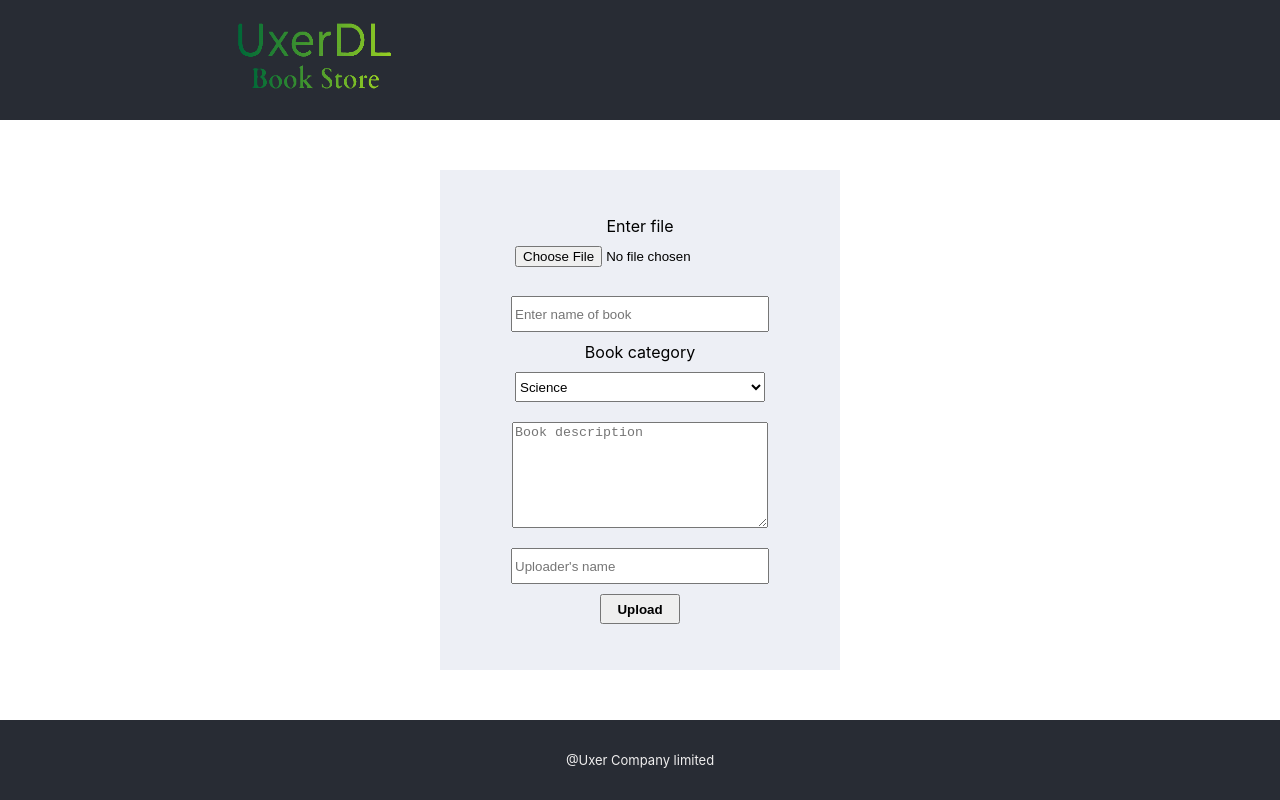
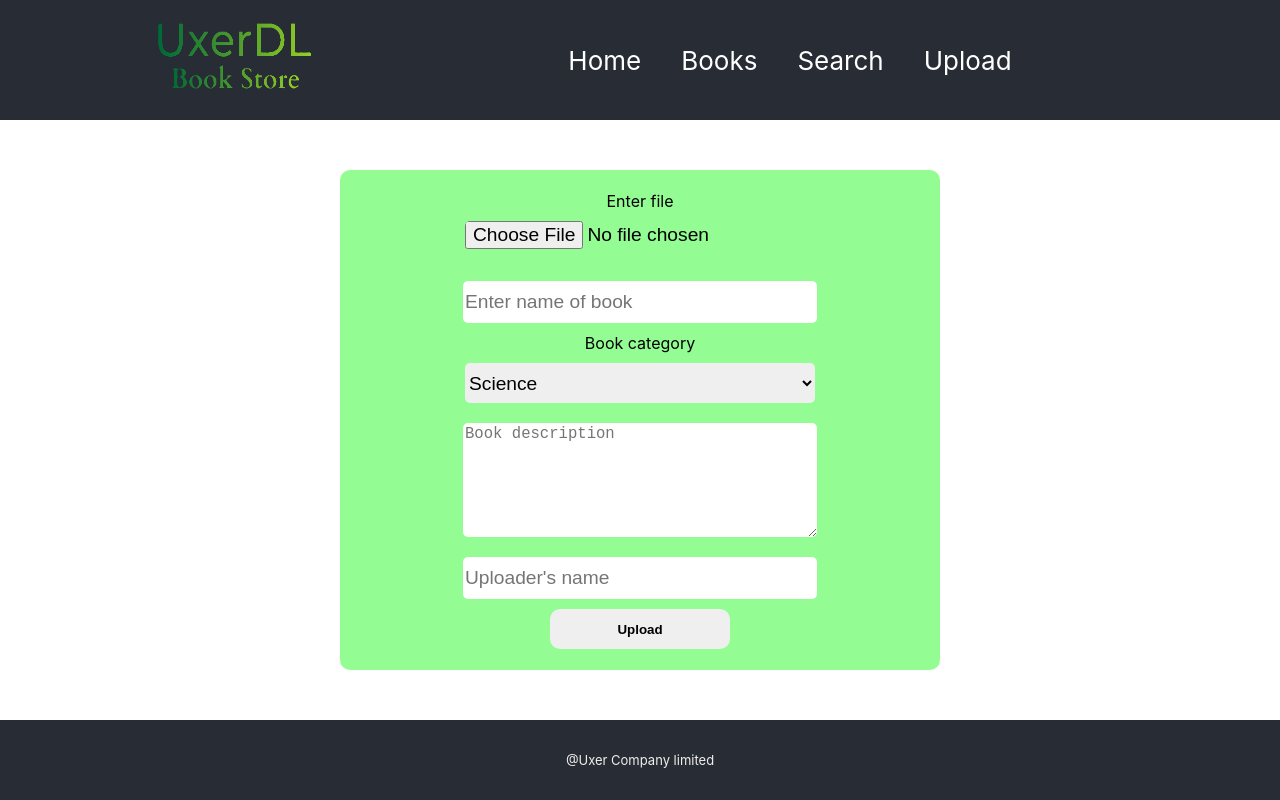
Before and after one commit to Hamza1610/UxerDL-Alx, a React (Create React App) app in the folder frontend/: page /api/upload in a window 1280 px wide. Built offline with nearby package versions, Linux system fonts and the light colour scheme.

Commit message:
styles reforvish

```diff
--- a/frontend/src/App.css
+++ b/frontend/src/App.css
@@ -26,19 +26,62 @@ html {
   height: 250px;
   width: 300px;
 }
+.Nav-bar {
+  display: flex;
+  justify-content: center;
+  align-items: center;
+}
+.Nav-bar div {
+  border-radius: 10px;
+  margin: 10px;
+  padding: 10px;
+}
+.Nav-bar div:hover {
+  color: black;
+  background-color: rgb(147, 252, 147);
+  transition: ease-in 0.7s;
+}
+.Nav-bar div a {
+  color: white;
+  text-decoration: none;
+}
+.Nav-bar div a:hover {
+  color: black;
+  background-color: rgb(147, 252, 147);
+  transition: ease-in 0.7s;
+}
 .menuIcon {
   height: 45px;
 }
 /* Search component */
+.searchForm {
+  background-color: #282c34;
+}
 .searchInput, .searchButton{
+  margin: 10px 2px;
   height: 45px;
   font-size: 20px;
+  border-radius: 10px;
+  border-style: groove;
 }
 .searchInput {
   width: 270px;
 }
 .searchButton {
   width: 100px;
+
+}
+.searchButton:hover {
+  background-color: rgb(147, 252, 147);
+  transition: ease-in 0.7s;
+}
+.search-viewer-div {
+  display: flex;
+  justify-content: center;
+  align-items: center;
+  width: 100vw;
+  height: 55vh;
+
 }
 /* List component */
 .list-div {
@@ -61,17 +104,17 @@ html {
 .card-div {
   height: 45vh;
   width: 300px;
-  background-color: #edeff5;
+  background-color: rgb(147, 252, 147);
   display: flex;
   align-items: center;
   flex-direction: column;
   justify-content: center;
   margin: 10px;
+  border-radius: 10px;
 }
 .card-div:hover {
   height: 50vh;
   width: 350px;
-  background-color: #9acef8;
   transition: ease-in-out 0.5s;
 }
 .card-content {
@@ -86,6 +129,8 @@ html {
   width: 80px;
   height: 30px;
   font-weight: bolder;
+  border-style: groove;
+  border-radius: 10px;
 }
 .download-button:hover {
   color: white;
@@ -118,26 +163,35 @@ html {
   justify-content: center;
   align-items: center;
   height: 500px;
-  width: 400px;
-  background-color: #edeff5;
+  width: 600px;
+  background-color: rgb(147, 252, 147);
+  border-radius: 10px;
 
 }
 .fileName, .bookName, .bookCategory, .UploaderName {
-  width: 250px;
-  height: 30px;
+  font-size: larger;
+  width: 350px;
+  height: 40px;
   margin: 10px;
+  border-radius: 5px;
+  border-style: none;
 }
 .bookDescription {
+  font-size: larger;
   margin: 10px;
-  max-width: 250px;
-  max-height: 100px;
-  min-width: 250px;
-  min-height: 100px;
+  max-width: 350px;
+  max-height: 110px;
+  min-width: 350px;
+  min-height: 110px;
+  border-radius: 5px;
+  border-style: none;
 }
 .submitButton {
-  width: 80px;
-  height: 30px;
+  width: 180px;
+  height: 40px;
   font-weight: bolder;
+  border-radius: 10px;
+  border-style: none;
 
 }
 .submitButton:hover {
--- a/frontend/src/App.js
+++ b/frontend/src/App.js
@@ -7,6 +7,7 @@ import Header from "./components/Header";
 import Footer from "./components/Footer";
 import Upload from "./components/Upload";
 import Search from "./components/Search";
+import  NotFound from './components/NotFound';
 
 function App() {
 
@@ -25,6 +26,9 @@ function App() {
           <Route exact path='/api/upload'>
             <Upload />
           </Route>
+          <Route  path=''>
+            <NotFound />
+          </Route>
         </Switch>
       </div>
       <Footer />
--- a/frontend/src/components/Header.js
+++ b/frontend/src/components/Header.js
@@ -1,11 +1,17 @@
+import { Link } from 'react-router-dom';
 import logo from './logo.png';
+
+
 const Header = () => {
 
   return (
     <header className="App-header">
       <div><img src={logo} className='logo'  alt='LOGO' /></div>
-      <div className=''>
-
+      <div className='Nav-bar'>
+        <div className='Nav-item'><Link to="/">Home</Link></div>
+        <div className='Nav-item'><Link to="/api/">Books</Link></div>
+        <div className='Nav-item'><Link to="/api/search">Search</Link></div>
+        <div className='Nav-item'><Link to="/api/upload">Upload</Link></div>
       </div>
       <div>
         <i className="menuIcon" />
--- /dev/null
+++ b/frontend/src/components/NotFound.js
@@ -0,0 +1,10 @@
+const NotFound = () => {
+    return (
+        <div className="Not-found-div">
+            <h1>404</h1>
+            <p>Page Not Found</p>
+            <small>Url not correct</small>
+        </div>
+    )
+}
+export default NotFound;
--- a/frontend/src/components/Search.js
+++ b/frontend/src/components/Search.js
@@ -51,7 +51,7 @@ const Search = () => {
       </form>
       <div>
         <h1>Search Results</h1>
-        <div className="listRow">
+        <div className="search-viewer-div">
                   {data && data.map((item) => (
                       <Card key={item._id} list={item} error={item.error}/>
                   ))}
```
